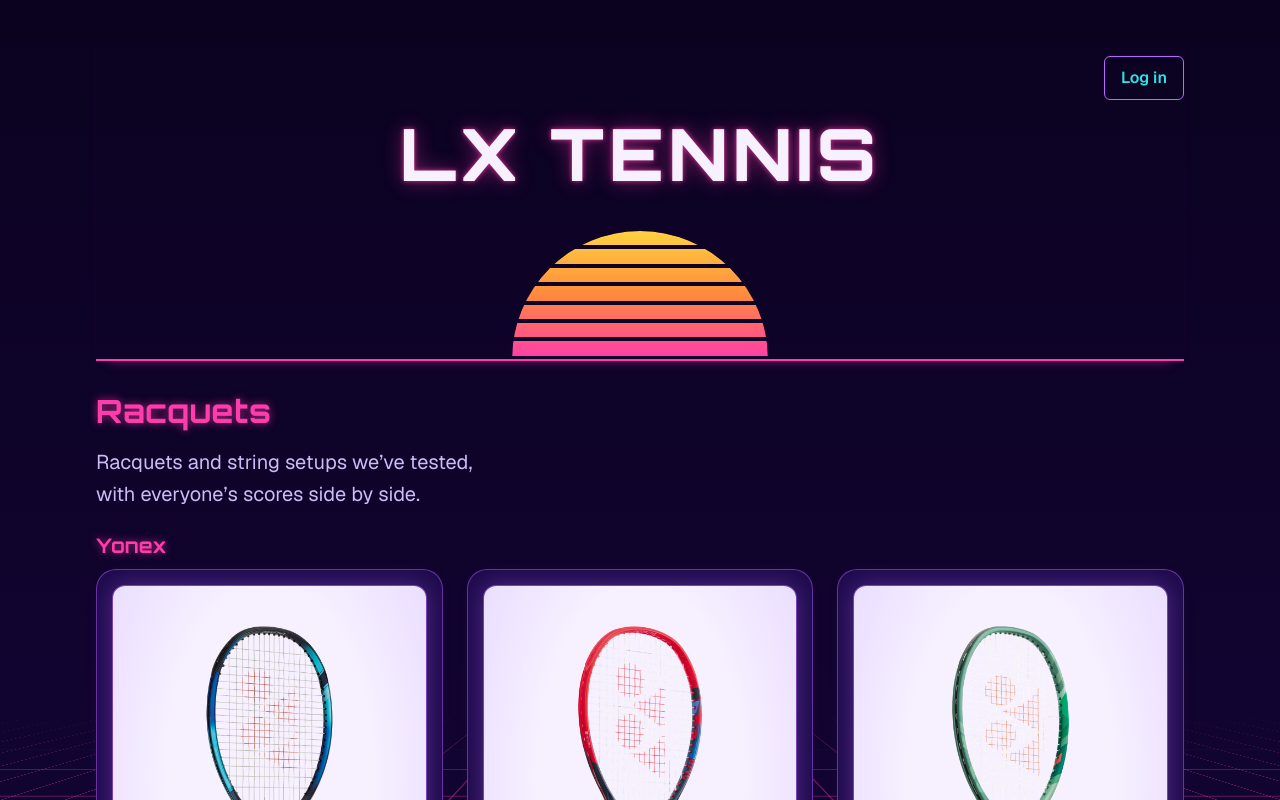
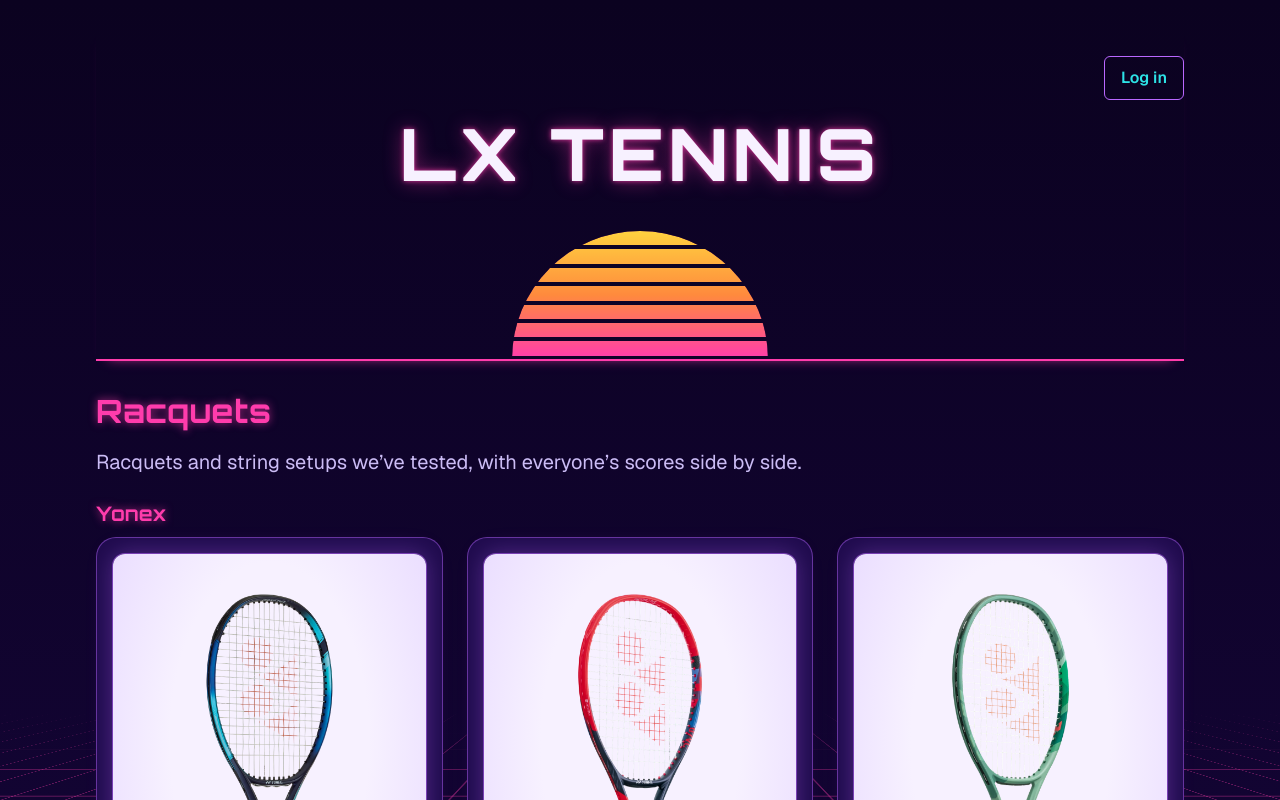
Before and after one commit to BenDeLusignan/lx-tennis, a Next.js app: page / in a window 1280 px wide. Shown: the top 800 px of the page. Built offline with nearby package versions, Linux system fonts and the light colour scheme; no server answers.

Commit message:
Landing intro spans the full content width

```diff
--- a/src/app/page.module.css
+++ b/src/app/page.module.css
@@ -27,11 +27,8 @@
 }
 
 /* Intro under the "Racquets" heading: left-aligned like the heading it follows,
-   with room before the first brand section. */
+   as wide as the page content, with room before the first brand section. */
 .intro {
-  max-width: 40rem;
-  /* Even line lengths, so a two-line intro doesn't end on a lonely "by side." */
-  text-wrap: balance;
   margin-block-end: var(--space-6);
   font-size: var(--font-size-lg);
   color: var(--color-text-muted);
```
